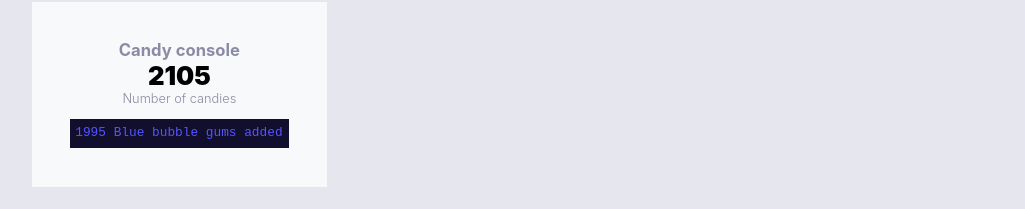
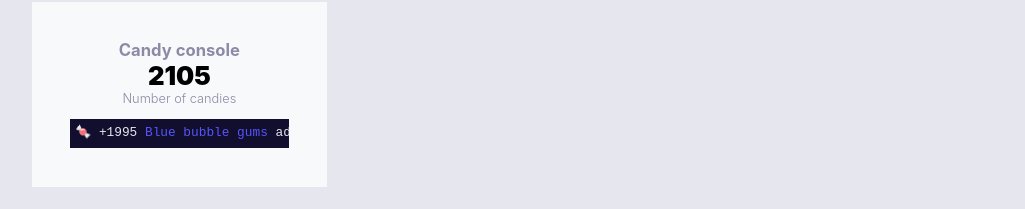
Before and after one commit to simonwinklerzh/creating-a-gauge-in-react, a React (Create React App) app: page / in a window 1280 px wide. Both pictures are taken after a click on the element 415 px from the left and 367 px from the top of the page. Shown: the part 450-659 px from the top of the page, without its empty margins (127-1152 px from the left). Built offline with nearby package versions, Linux system fonts and the light colour scheme.

Commit message:
Make history entries more nicely with a candy icon

```diff
--- a/src/components/gaugewithslider/gaugewithslider.tsx
+++ b/src/components/gaugewithslider/gaugewithslider.tsx
@@ -28,14 +28,20 @@ const updateMessageTemplateCreator =
   const difference = newValue - oldValue;
   if (difference > 0) {
     return (
-      <span style={{ color: color || '' }}>
-        {difference} {difference === 1 ? name.singular : name.plural} added
+      <span>
+        <span role="img" aria-label="Candy icon">🍬 </span>
+        +{difference} {difference === 1
+          ? <span style={{ color: color || '' }}>{name.singular}</span>
+          : <span style={{ color: color || '' }}>{name.plural}</span>} added
       </span>
     );
   } else if (difference < 0) {
     return (
-      <span style={{ color: color || '' }}>
-        {Math.abs(difference)} {Math.abs(difference) === 1 ? name.singular : name.plural} removed
+      <span>
+        <span role="img" aria-label="Candy icon">🍬 </span>
+        -{Math.abs(difference)} {Math.abs(difference) === 1
+          ? <span style={{ color: color || '' }}>{name.singular}</span>
+          :<span style={{ color: color || '' }}>{name.plural}</span>} removed
       </span>
     );
   }
--- a/src/components/infoboard/infoboard.css
+++ b/src/components/infoboard/infoboard.css
@@ -38,11 +38,11 @@
   line-height: 1.3em;
   font-family: monospace;
   white-space: nowrap;
+  color: #e6e6ef;
 }
 
 .infoboard__log:empty::before {
   content: 'No changes yet';
-  color: #ffffff;
   margin-top: 0.5em;
   margin-bottom: 0.5em;
   display: block;
```
